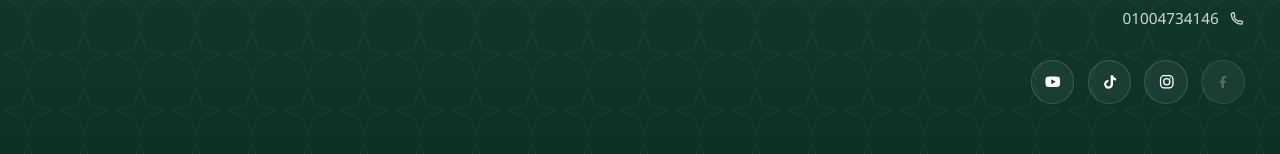
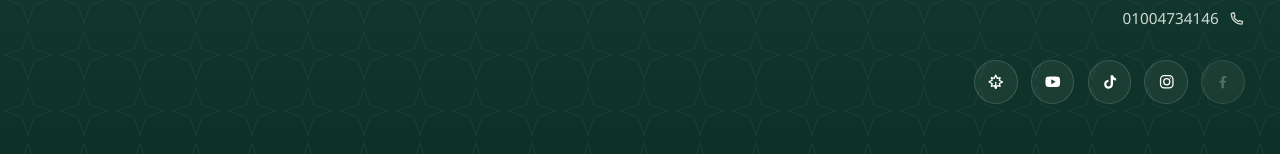
Before and after one commit to makkah439/haj, a Next.js app: page /makkah in a window 1280 px wide. Shown: the part 2160-2314 px from the top of the page. Built offline with nearby package versions, Linux system fonts and the light colour scheme.

Commit message:
Add Linktree social link

```diff
--- a/src/components/Footer.tsx
+++ b/src/components/Footer.tsx
@@ -12,6 +12,7 @@ import { PhoneIcon } from "@/components/icons";
 import {
   FacebookIcon,
   InstagramIcon,
+  LinktreeIcon,
   TiktokIcon,
   YoutubeIcon,
 } from "@/components/SocialIcons";
@@ -73,6 +74,12 @@ const socialItems = [
     href: siteConfig.socialLinks.youtube,
     label: "قناتنا على يوتيوب",
     Icon: YoutubeIcon,
+  },
+  {
+    key: "linktree",
+    href: siteConfig.socialLinks.linktree,
+    label: "جميع روابطنا على Linktree",
+    Icon: LinktreeIcon,
   },
 ];
 
--- a/src/components/SocialIcons.tsx
+++ b/src/components/SocialIcons.tsx
@@ -55,3 +55,21 @@ export function YoutubeIcon({ className }: IconProps) {
     </svg>
   );
 }
+
+export function LinktreeIcon({ className }: IconProps) {
+  return (
+    <svg
+      xmlns="http://www.w3.org/2000/svg"
+      viewBox="0 0 24 24"
+      fill="none"
+      stroke="currentColor"
+      strokeWidth={1.8}
+      strokeLinecap="round"
+      strokeLinejoin="round"
+      className={className}
+    >
+      <path d="m12 3 2.2 4.4 3.8-1.1-1.1 3.8 4.4 2.2-4.4 2.2 1.1 3.8-3.8-1.1L12 21l-2.2-3.8-3.8 1.1 1.1-3.8L2.7 12l4.4-2.2L6 6.3l3.8 1.1L12 3Z" />
+      <path d="M12 13v8" />
+    </svg>
+  );
+}
--- a/src/lib/site-config.ts
+++ b/src/lib/site-config.ts
@@ -24,6 +24,7 @@ export const siteConfig = {
     tiktok: "https://www.tiktok.com/@hawadhaj",
     twitter: "",
     youtube: "https://www.youtube.com/@hassanawadm",
+    linktree: "https://linktr.ee/hassanhaj",
   },
   businessHours: "",
   defaultWhatsAppMessage:
```
